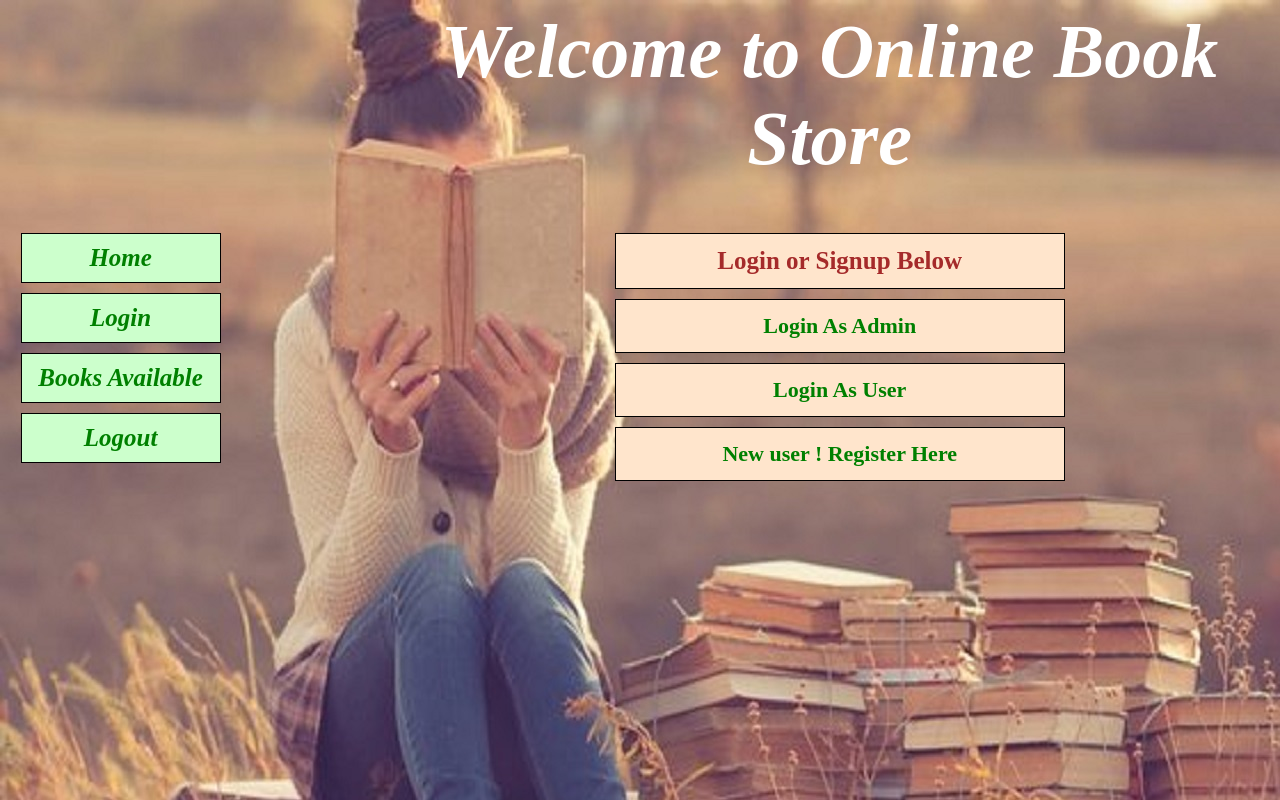
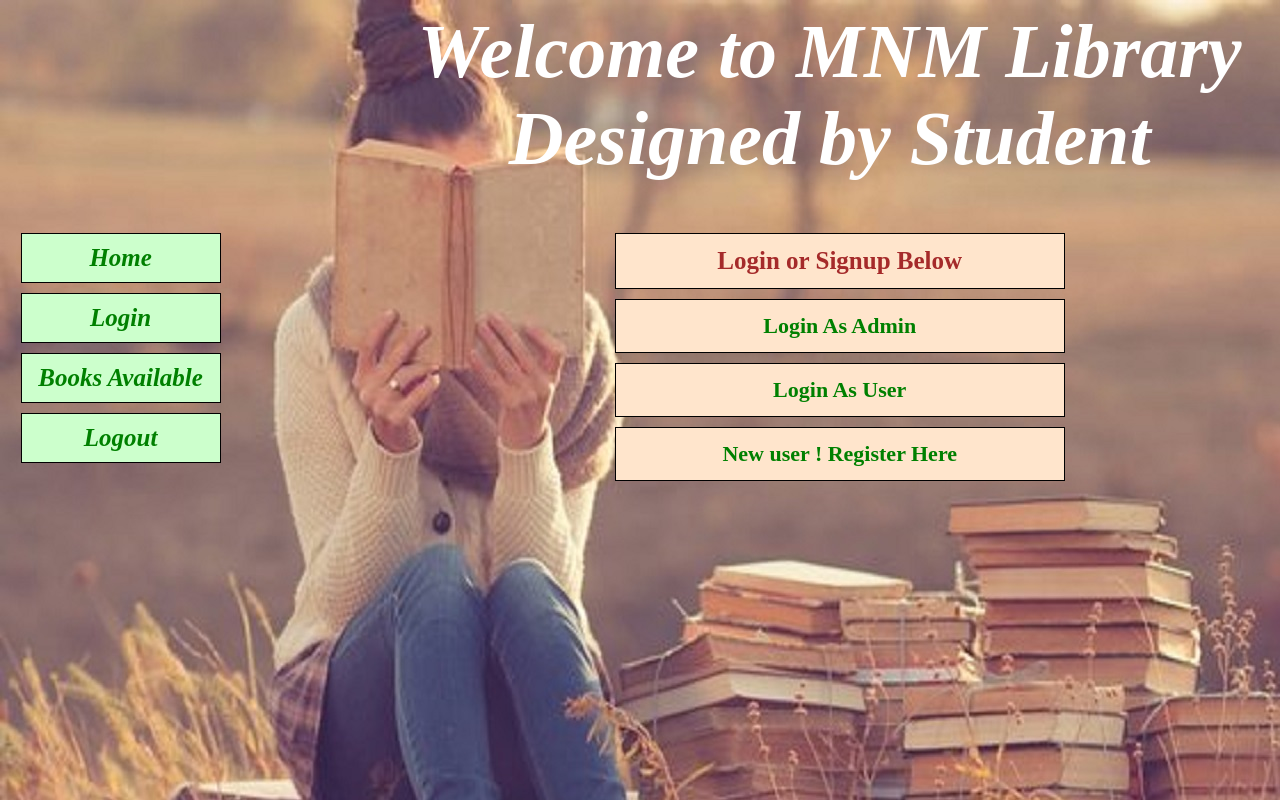
Before and after one commit to luvablenila/final-project, a plain HTML site: page WebContent/index.html in a window 1280 px wide. Drawn offline with Linux system fonts and the light colour scheme.

Commit message:
uodated inex.html

```diff
--- a/WebContent/index.html
+++ b/WebContent/index.html
@@ -75,7 +75,7 @@
 
 <body>
 	<div id="topmid">
-		<h1>Welcome to Online Book Store</h1>
+		<h1>Welcome to MNM Library Designed by Student</h1>
 	</div>
 
 	<div class="home">
```
